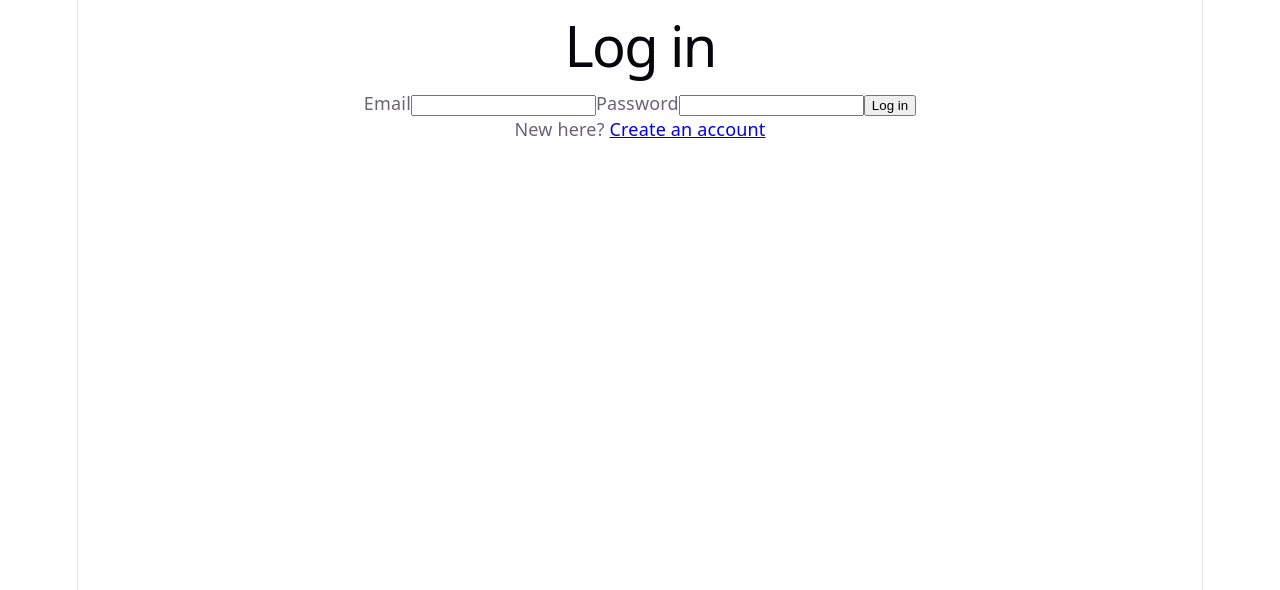
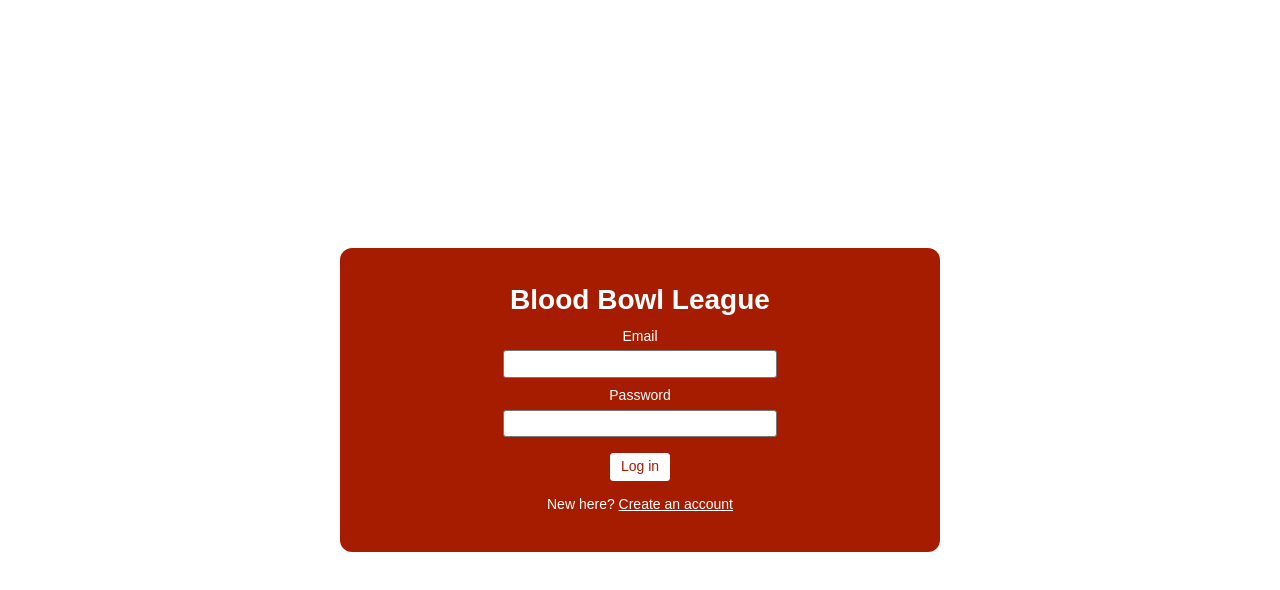
Before and after one commit to HaldenLF/bloodbowl_league_app, a React (Vite) app in the folder frontend/: page / in a window 1280 px wide. Shown: the top 590 px of the page. Built offline with nearby package versions, Linux system fonts and the light colour scheme.

Commit message:
Frontend: Print Roster colours; login and signup in a centred red box

```diff
--- a/frontend/index.html
+++ b/frontend/index.html
@@ -4,7 +4,7 @@
     <meta charset="UTF-8" />
     <link rel="icon" type="image/svg+xml" href="/favicon.svg" />
     <meta name="viewport" content="width=device-width, initial-scale=1.0" />
-    <title>frontend</title>
+    <title>Blood Bowl League App</title>
   </head>
   <body>
     <div id="root"></div>
--- a/frontend/src/App.tsx
+++ b/frontend/src/App.tsx
@@ -13,10 +13,14 @@ export default function App() {
 
   if (user === null) {
     return (
-      <Routes>
-        <Route path="/signup" element={<SignupForm onLoggedIn={setUser} />} />
-        <Route path="*" element={<LoginForm onLoggedIn={setUser} />} />
-      </Routes>
+      <div className="auth-screen">
+        <div className="auth-box">
+          <Routes>
+            <Route path="/signup" element={<SignupForm onLoggedIn={setUser} />} />
+            <Route path="*" element={<LoginForm onLoggedIn={setUser} />} />
+          </Routes>
+        </div>
+      </div>
     )
   }
 
--- a/frontend/src/LoginForm.tsx
+++ b/frontend/src/LoginForm.tsx
@@ -27,7 +27,7 @@ export default function LoginForm({ onLoggedIn }: Props) {
 
   return (
     <form onSubmit={handleSubmit}>
-      <h1>Log in</h1>
+      <h1>Blood Bowl League</h1>
       <label>
         Email
         <input type="email" autoComplete="username" required value={email} onChange={(e) => setEmail(e.target.value)} />
--- a/frontend/src/RosterTable.tsx
+++ b/frontend/src/RosterTable.tsx
@@ -10,6 +10,7 @@ type Props = {
 
 export default function RosterTable({ players, canEdit, onEdit, onFire }: Props) {
   return (
+    <div className="table-scroll">
         <table>
             <thead>
             <tr>
@@ -69,5 +70,6 @@ export default function RosterTable({ players, canEdit, onEdit, onFire }: Props)
             ))}
             </tbody>
         </table>
+    </div>
   )
 }
--- a/frontend/src/index.css
+++ b/frontend/src/index.css
@@ -1,111 +1,184 @@
 :root {
-  --text: #6b6375;
-  --text-h: #08060d;
-  --bg: #fff;
-  --border: #e5e4e7;
-  --code-bg: #f4f3ec;
-  --accent: #aa3bff;
-  --accent-bg: rgba(170, 59, 255, 0.1);
-  --accent-border: rgba(170, 59, 255, 0.5);
-  --social-bg: rgba(244, 243, 236, 0.5);
-  --shadow:
-    rgba(0, 0, 0, 0.1) 0 10px 15px -3px, rgba(0, 0, 0, 0.05) 0 4px 6px -2px;
+  --red: #a61c00;
+  --red-dark: #7f1500;
+  --cream: #f2e2d2;
+  --white: #fff;
+  --ink: #1a1a1a;
+  --grid: #c9b8a8;
+  --field: #767676;
 
-  --sans: system-ui, 'Segoe UI', Roboto, sans-serif;
-  --heading: system-ui, 'Segoe UI', Roboto, sans-serif;
-  --mono: ui-monospace, Consolas, monospace;
-
-  font: 18px/145% var(--sans);
-  letter-spacing: 0.18px;
-  color-scheme: light dark;
-  color: var(--text);
-  background: var(--bg);
-  font-synthesis: none;
-  text-rendering: optimizeLegibility;
-  -webkit-font-smoothing: antialiased;
-  -moz-osx-font-smoothing: grayscale;
-
-  @media (max-width: 1024px) {
-    font-size: 16px;
-  }
-}
-
-@media (prefers-color-scheme: dark) {
-  :root {
-    --text: #9ca3af;
-    --text-h: #f3f4f6;
-    --bg: #16171d;
-    --border: #2e303a;
-    --code-bg: #1f2028;
-    --accent: #c084fc;
-    --accent-bg: rgba(192, 132, 252, 0.15);
-    --accent-border: rgba(192, 132, 252, 0.5);
-    --social-bg: rgba(47, 48, 58, 0.5);
-    --shadow:
-      rgba(0, 0, 0, 0.4) 0 10px 15px -3px, rgba(0, 0, 0, 0.25) 0 4px 6px -2px;
-  }
-
-  #social .button-icon {
-    filter: invert(1) brightness(2);
-  }
-}
-
-#root {
-  width: 1126px;
-  max-width: 100%;
-  margin: 0 auto;
-  text-align: center;
-  border-inline: 1px solid var(--border);
-  min-height: 100svh;
-  display: flex;
-  flex-direction: column;
-  box-sizing: border-box;
+  font: 14px/1.4 Arial, Helvetica, 'Liberation Sans', sans-serif;
+  color: var(--ink);
+  background: var(--white);
+  color-scheme: light;
 }
 
 body {
   margin: 0;
 }
 
+#root {
+  max-width: 1400px;
+  margin: 0 auto;
+  padding: 0 16px;
+  text-align: center;
+}
+
+main {
+  padding-bottom: 32px;
+}
+
+header {
+  display: flex;
+  justify-content: center;
+  align-items: center;
+  gap: 8px;
+  padding: 8px 0;
+  margin-bottom: 16px;
+  border-bottom: 3px solid var(--red);
+}
+
 h1,
 h2 {
-  font-family: var(--heading);
-  font-weight: 500;
-  color: var(--text-h);
+  color: var(--red);
+  margin: 8px 0;
 }
 
-h1 {
-  font-size: 56px;
-  letter-spacing: -1.68px;
-  margin: 32px 0;
-  @media (max-width: 1024px) {
-    font-size: 36px;
-    margin: 20px 0;
-  }
-}
-h2 {
-  font-size: 24px;
-  line-height: 118%;
-  letter-spacing: -0.24px;
-  margin: 0 0 8px;
-  @media (max-width: 1024px) {
-    font-size: 20px;
-  }
-}
-p {
-  margin: 0;
+h3 {
+  margin: 24px 0 0;
+  padding: 4px 8px;
+  background: var(--red);
+  color: var(--white);
+  font-size: 14px;
+  text-transform: uppercase;
+  letter-spacing: 0.04em;
 }
 
-code,
-.counter {
-  font-family: var(--mono);
-  display: inline-flex;
-  border-radius: 4px;
-  color: var(--text-h);
+a {
+  color: var(--red);
 }
 
-code {
-  font-size: 15px;
-  line-height: 135%;
+table {
+  border-collapse: collapse;
+  margin-bottom: 0 auto 8px;
+}
+
+th,
+td {
+  border: 1px solid var(--grid);
+  padding: 3px 6px;
+  text-align: center;
+  vertical-align: top;
+}
+
+thead th {
+  background: var(--red);
+  color: var(--white);
+}
+
+tbody th[scope='row'] {
+  background: var(--cream);
+}
+
+.table-scroll {
+  overflow-x: auto;
+}
+
+button {
+  font: inherit;
+  padding: 3px 10px;
+  border: 1px solid var(--red);
+  border-radius: 3px;
+  background: var(--red);
+  color: var(--white);
+  cursor: pointer;
+}
+
+button:hover {
+  background: var(--red-dark);
+}
+
+button:disabled {
+  opacity: 0.5;
+  cursor: not-allowed;
+}
+
+input,
+select {
+  font: inherit;
+  padding: 3px 6px;
+  border: 1px solid var(--field);
+  border-radius: 3px;
+  background: var(--white);
+  color: var(--ink);
+}
+
+:focus-visible {
+  outline: 2px solid var(--red);
+  outline-offset: 2px;
+}
+
+[role='alert'] {
   padding: 4px 8px;
-  background: var(--code-bg);
+  border-left: 4px solid var(--red);
+  background: var(--cream);
+  color: var(--ink);
 }
+
+.auth-screen {
+  min-height: 100svh;
+  display: flex;
+  align-items: center;
+  justify-content: center;
+}
+
+.auth-box {
+  width: 600px;
+  max-width: 100%;
+  min-height: 250px;
+  box-sizing: border-box;
+  padding: 24px;
+  border-radius: 12px;
+  display: flex;
+  flex-direction: column;
+  justify-content: center;
+  background: var(--red);
+  color: var(--white);
+}
+
+.auth-box h1,
+.auth-box a {
+  color: var(--white);
+}
+
+.auth-box button {
+  background: var(--white);
+  border-color: var(--white);
+  color: var(--red);
+}
+
+.auth-box button:hover {
+  background: var(--cream);
+}
+
+.auth-box :focus-visible {
+  outline-color: var(--white);
+}
+
+.auth-box label {
+  display: block;
+  margin: 8px 0;
+}
+
+.auth-box input,
+.auth-box select {
+  display: block;
+  width: 260px;
+  max-width: 100%;
+  margin: 4px auto 0;
+}
+
+
+.auth-box button[type='submit'] {
+  margin-top: 8px;
+}
```
Lines whose indentation alone changed are shown as unchanged.
